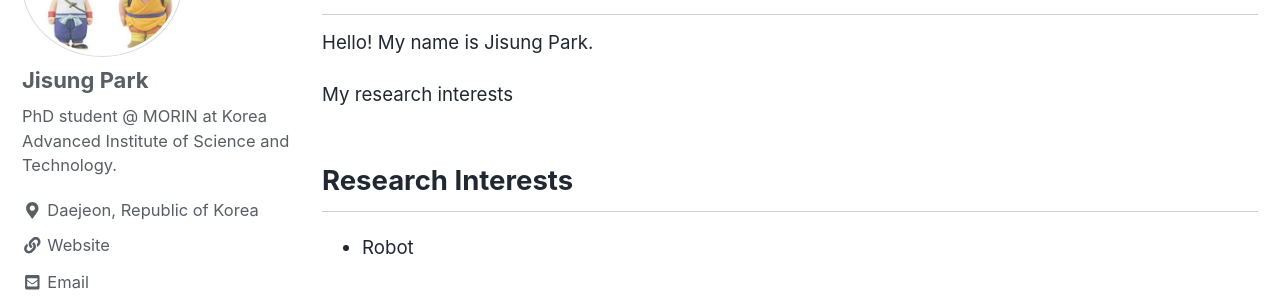
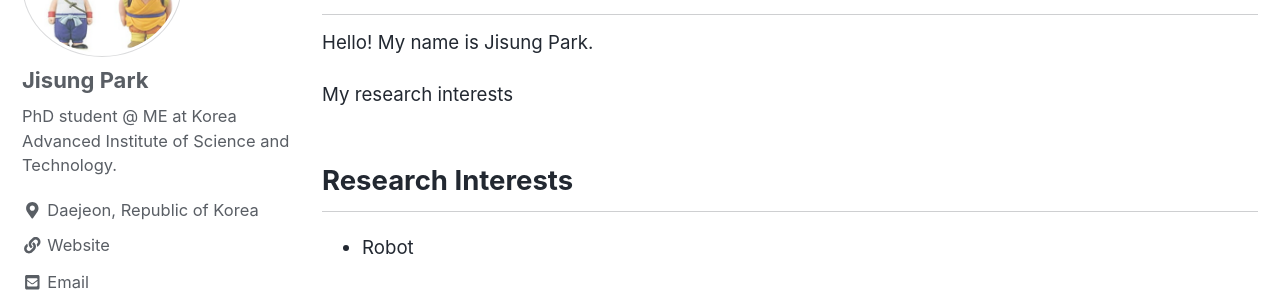
Before and after one commit to tesschin/kaist-jisungpark.github.io, a Jekyll site: the page built from index.md, in a window 1280 px wide. Shown: the part 522-822 px from the top of the page. Built offline with Jekyll 4.4.1, drawn with Linux system fonts in a browser that asks for light colours; nearby versions of some CDN libraries; the list of posts is cut into pages by our own code.

Commit message:
Update authors.yml

```diff
--- a/_data/authors.yml
+++ b/_data/authors.yml
@@ -3,7 +3,7 @@
 Jisung Park:
   name             : "Jisung Park"
   avatar           : "/assets/images/dragonball.jpg" # path of avatar image, e.g. "/assets/images/bio-photo.jpg"
-  bio              : "PhD student @ MORIN at Korea Advanced Institute of Science and Technology."
+  bio              : "PhD student @ ME at Korea Advanced Institute of Science and Technology."
   location         : "Daejeon, Republic of Korea"
   email            : jisungpark@kaist.ac.kr
   uri              : http://kaist-jisungpark.github.io
```
